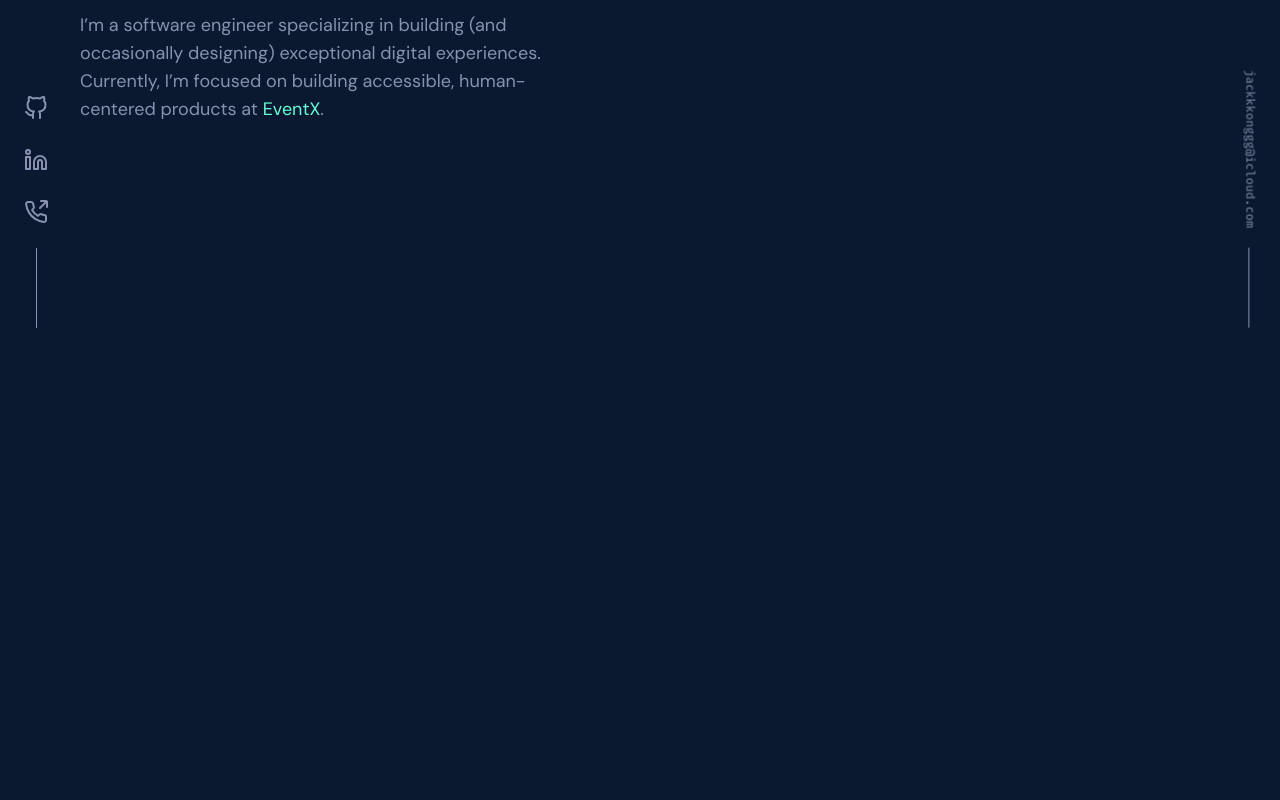
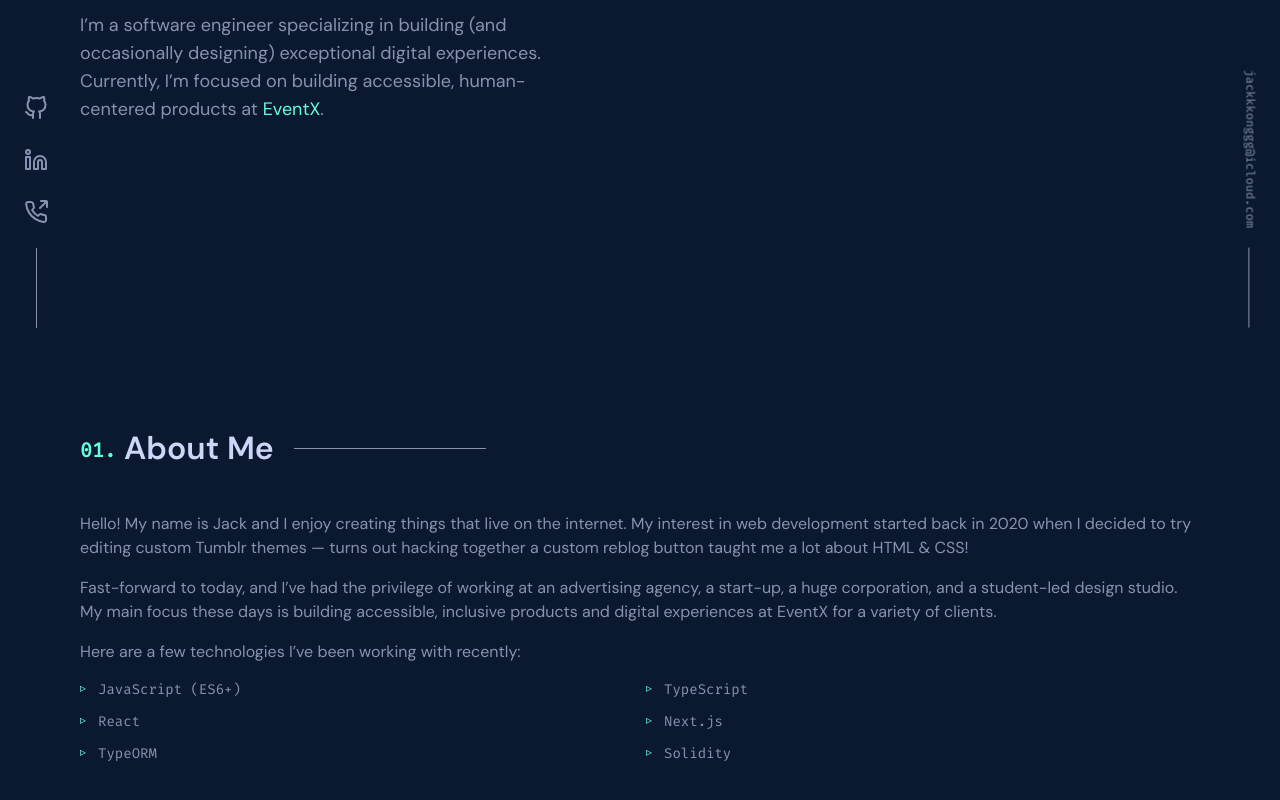
Before and after one commit to jackkkonggg/jackkkonggg.github.io, a Next.js app: page / in a window 1280 px wide. Shown: the part 472-1272 px from the top of the page. Before the commit the page ends 800 px from the top, so only its background shows below. Built offline with nearby package versions, Linux system fonts and the light colour scheme.

Commit message:
feat: about me

```diff
--- a/package.json
+++ b/package.json
@@ -9,6 +9,7 @@
     "format": "prettier --write src && rustywind --write src"
   },
   "dependencies": {
+    "clsx": "^1.1.1",
     "next": "12.0.7",
     "react": "17.0.2",
     "react-dom": "17.0.2",
--- /dev/null
+++ b/src/components/Main/About.tsx
@@ -0,0 +1,53 @@
+import { FC } from 'react';
+import { AutoNumberedHeading } from './NumberedHeading';
+
+interface TechnologiesProps {
+  technologies: string[];
+}
+
+const Technologies: FC<TechnologiesProps> = ({ technologies }) => {
+  return (
+    <ol className="grid grid-cols-2 gap-3 text-sm">
+      {technologies.map((technology) => (
+        <li key={technology} className="flex gap-x-3">
+          <span className="text-green text-xs select-none">▹</span>
+          <p className="font-mono">{technology}</p>
+        </li>
+      ))}
+    </ol>
+  );
+};
+
+export const About: FC = () => {
+  return (
+    <section className="my-24">
+      <AutoNumberedHeading heading="About Me" />
+      <div className="mt-10 space-y-4 text-slate-dark">
+        <p>
+          Hello! My name is Jack and I enjoy creating things that live on the
+          internet. My interest in web development started back in 2020 when I
+          decided to try editing custom Tumblr themes — turns out hacking
+          together a custom reblog button taught me a lot about HTML & CSS!
+        </p>
+        <p>
+          Fast-forward to today, and I’ve had the privilege of working at an
+          advertising agency, a start-up, a huge corporation, and a student-led
+          design studio. My main focus these days is building accessible,
+          inclusive products and digital experiences at EventX for a variety of
+          clients.
+        </p>
+        <p>Here are a few technologies I’ve been working with recently:</p>
+        <Technologies
+          technologies={[
+            'JavaScript (ES6+)',
+            'TypeScript',
+            'React',
+            'Next.js',
+            'TypeORM',
+            'Solidity',
+          ]}
+        />
+      </div>
+    </section>
+  );
+};
--- /dev/null
+++ b/src/components/Main/NumberedHeading.tsx
@@ -0,0 +1,26 @@
+import clsx from 'clsx';
+import { FC } from 'react';
+import { twMerge } from 'tailwind-merge';
+
+interface AutoNumberedHeadingProps {
+  heading: string;
+}
+
+export const AutoNumberedHeading: FC<AutoNumberedHeadingProps> = ({
+  heading,
+}) => {
+  return (
+    <div className="flex items-center gap-5">
+      <h2
+        className={clsx(
+          'counter-increment',
+          'text-md-scalable text-slate-light',
+          `before:content-['0'_counter(item)_'.'] before:relative before:font-mono before:text-green before:text-sm-scalable before:bottom-[2px] before:mr-2`,
+        )}
+      >
+        {heading}
+      </h2>
+      <div className="w-48 h-px bg-slate-dark" />
+    </div>
+  );
+};
--- a/src/components/Main/index.tsx
+++ b/src/components/Main/index.tsx
@@ -1,10 +1,12 @@
 import { FC } from 'react';
+import { About } from './About';
 import { Hero } from './Hero';
 
 export const Main: FC = () => {
   return (
-    <main className="container mx-auto px-20 selection:text-white selection:bg-slate-dark">
+    <main className="container counter-reset mx-auto px-20 selection:text-white selection:bg-slate-dark">
       <Hero />
+      <About />
     </main>
   );
 };
--- a/src/components/NavBar.tsx
+++ b/src/components/NavBar.tsx
@@ -13,9 +13,9 @@ export const NavBar: FC = () => {
             <h1 className="text-navy-dark">J</h1>
           </Avatar>
         </a>
-        <ol className="flex items-center justify-between [counter-reset:item_0]">
+        <ol className="flex items-center justify-between counter-reset">
           {['About', 'Experience', 'Work', 'Contact'].map((item, index) => (
-            <li key="item" className="px-6 py-4 [counter-increment:item_1]">
+            <li key="item" className="px-6 py-4 counter-increment">
               <Link
                 href="#"
                 className="before:content-['0'_counter(item)_'.'] before:mr-1 before:text-green text-slate"
--- a/src/styles/globals.css
+++ b/src/styles/globals.css
@@ -6,11 +6,30 @@
   body {
     @apply bg-navy-dark;
   }
+  content {
+    @apply space-y-4;
+  }
 }
 
 @layer utilities {
+  .text-sm-scalable {
+    font-size: clamp(16px, 3vw, 20px);
+    font-weight: 600;
+  }
+  .text-md-scalable {
+    font-size: clamp(26px, 5vw, 32px);
+    font-weight: 600;
+  }
   .text-lg-scalable {
     font-size: clamp(40px, 8vw, 80px);
     font-weight: 600;
   }
+
+  .counter-reset {
+    counter-reset: item 0;
+  }
+
+  .counter-increment {
+    counter-increment: item 1;
+  }
 }
```
Also changed, not shown: 1 other file (tests, documents, lock files or other folders).
